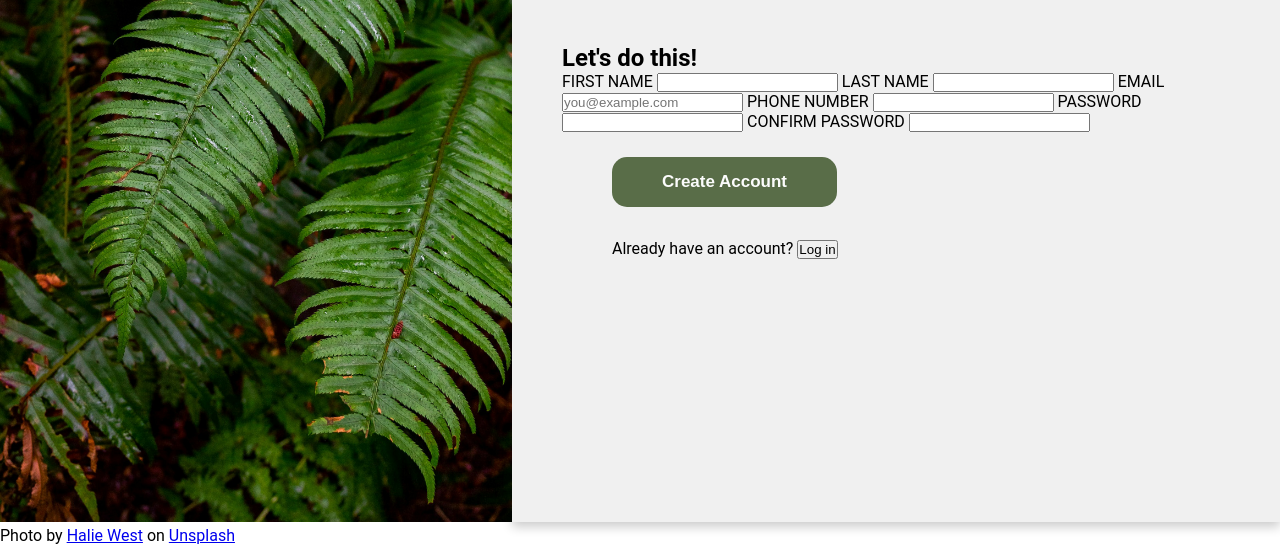
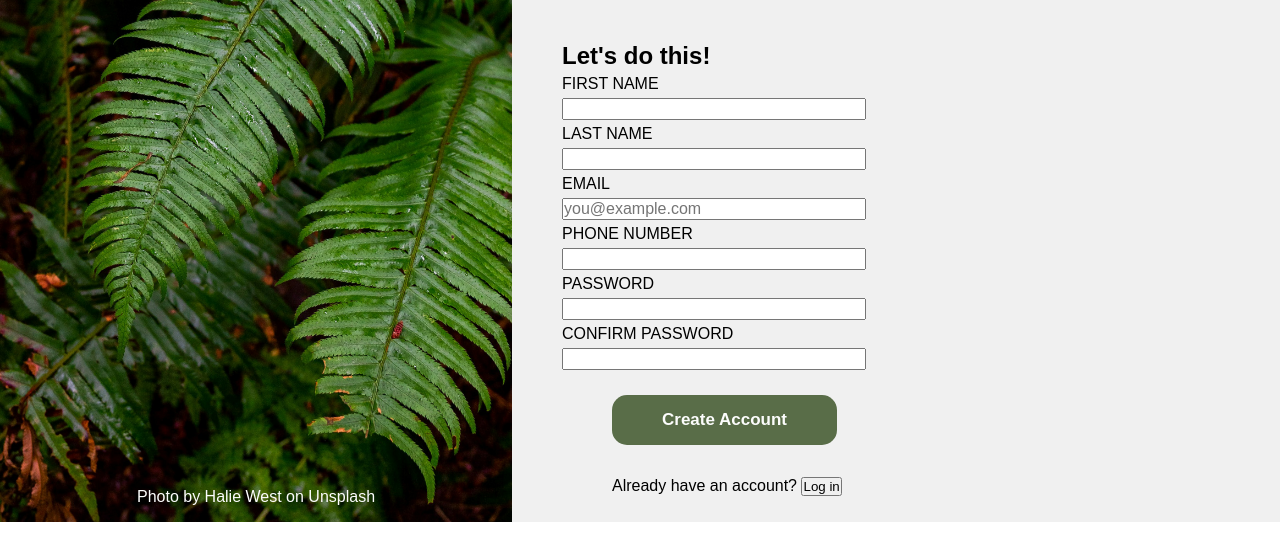
Before and after one commit to RisingToTheSky/Sign-Up-Form, a plain HTML site: page index.html in a window 1280 px wide. Shown: the part 278-823 px from the top of the page. After the commit the page ends 800 px from the top, so only its background shows below. Drawn offline with Linux system fonts and the light colour scheme.

Commit message:
Part with picture done with styling

```diff
--- a/style.css
+++ b/style.css
@@ -15,7 +15,7 @@
 
 body {
     display: flex;
-    font-family: Roboto, sans-serif;
+    font-family: sans-serif;
 }
 
 /*Image section */
@@ -24,7 +24,10 @@ body {
     width: 40vw;
     height: 100vh;
 }
-
+.green-image {
+    display: flex;
+    justify-content: center;
+}
 .green-image > img {
     width: 40vw;
     height: 100vh;
@@ -32,6 +35,14 @@ body {
 
 .green-image > p {
     font-size: 16px;
+    position: absolute;
+    bottom: 16px;
+    color: var(--white);
+}
+
+p > a {
+    text-decoration: none;
+    color: inherit;
 }
 
 .logo {
@@ -62,28 +73,48 @@ body {
     background-color: var(--white);
 }
 
-.right-div > h1 {
+.right-div > h2 {
    padding-left: 50px;
    padding-top: 20px;
 }
 
 .header-div {
-    margin-top: 6vh;
+    margin-top: 10vh;
     padding: 50px;
 }
 
-.header-div > h1 {
-    width: 90%;
+.header-div > h2 {
+    max-width: 55ch;
 }
 
 .form-div {
     margin-top: 6vh;
     background-color: var(--light-gray);
     box-shadow: 0 5px 10px hsla(0, 0%, 0%, 0.2);
-    padding: 50px;
+    padding-left: 50px;
+    padding-top: 20px;
+    padding-bottom: 20px;
+    width: 57vw;
+}
+
+form > p {
+    font-size: 25px;
+    font-weight: 500;
+}
+
+form {
+    display: flex;
+    position: relative;
+    flex-direction: column;
+    gap: 5px;
 }
 
 
+input {
+  font-family: inherit;
+  font-size: 100%;
+  width: 300px;
+}
 
 /* Footer section */
 
```
